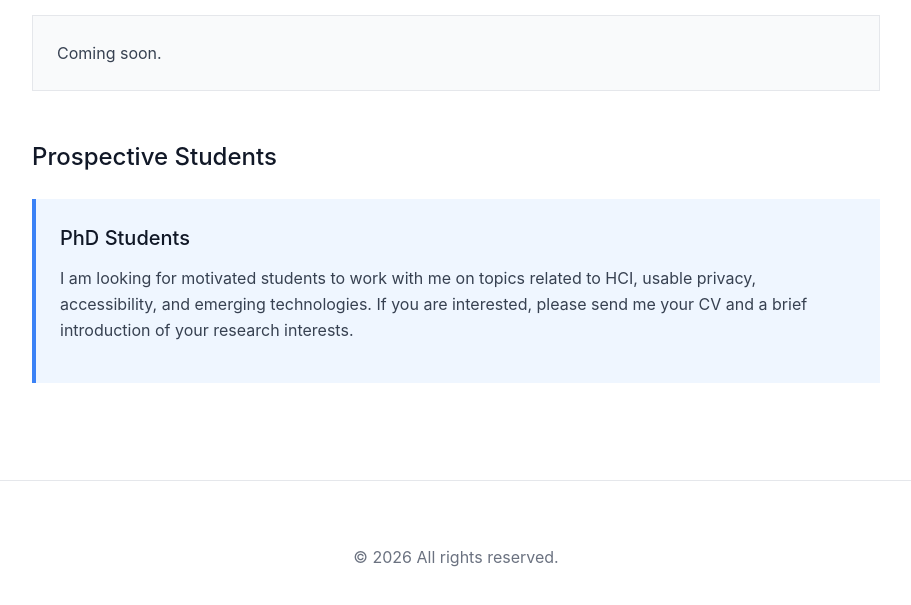
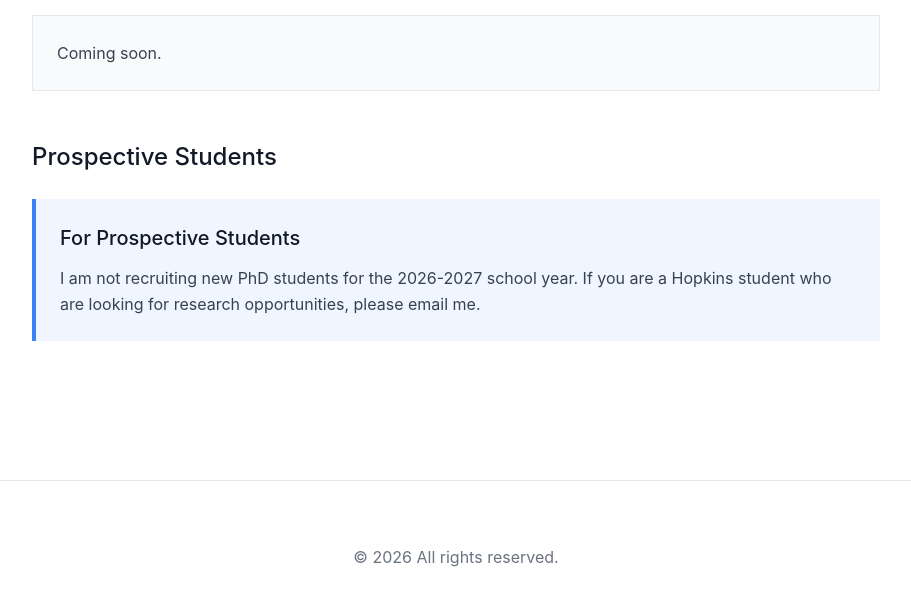
Before and after one commit to yaxingyao/yaxingyao.github.io, a plain HTML site: page teaching.html in a window 1280 px wide. Shown: the part 167-772 px from the top of the page, without its empty margins (184-1095 px from the left). Drawn offline with Linux system fonts and the light colour scheme.

Commit message:
Sync teaching prospective student notice

```diff
--- a/teaching.html
+++ b/teaching.html
@@ -33,11 +33,9 @@
         <div>
           <h2 class="mb-6">Prospective Students</h2>
           <div class="student-info">
-            <h3 class="mb-3">PhD Students</h3>
-            <p class="text-gray-700 leading-relaxed mb-4">
-              I am looking for motivated students to work with me on topics related to HCI, usable privacy,
-              accessibility, and emerging technologies. If you are interested, please send me your CV and
-              a brief introduction of your research interests.
+            <h3 class="mb-3">For Prospective Students</h3>
+            <p class="text-gray-700 leading-relaxed">
+              I am not recruiting new PhD students for the 2026-2027 school year. If you are a Hopkins student who are looking for research opportunities, please email me.
             </p>
           </div>
         </div>
```
